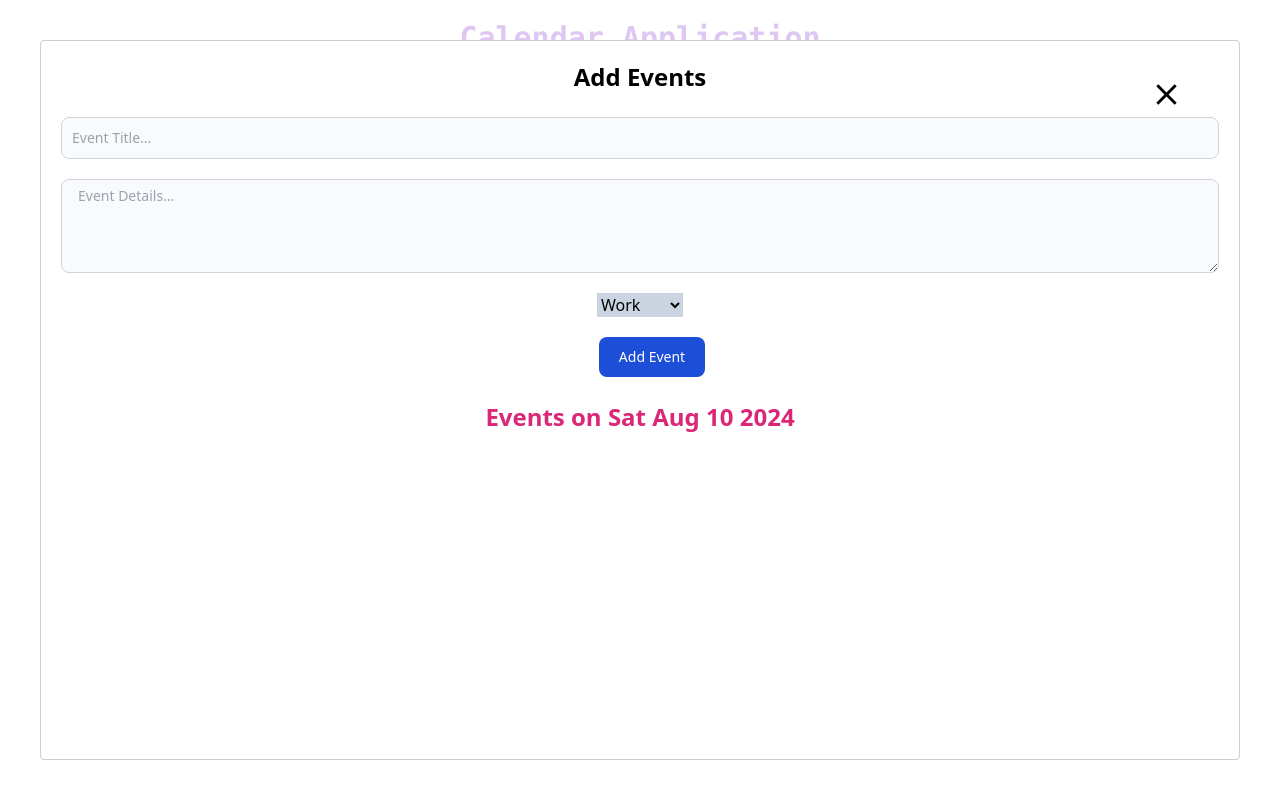
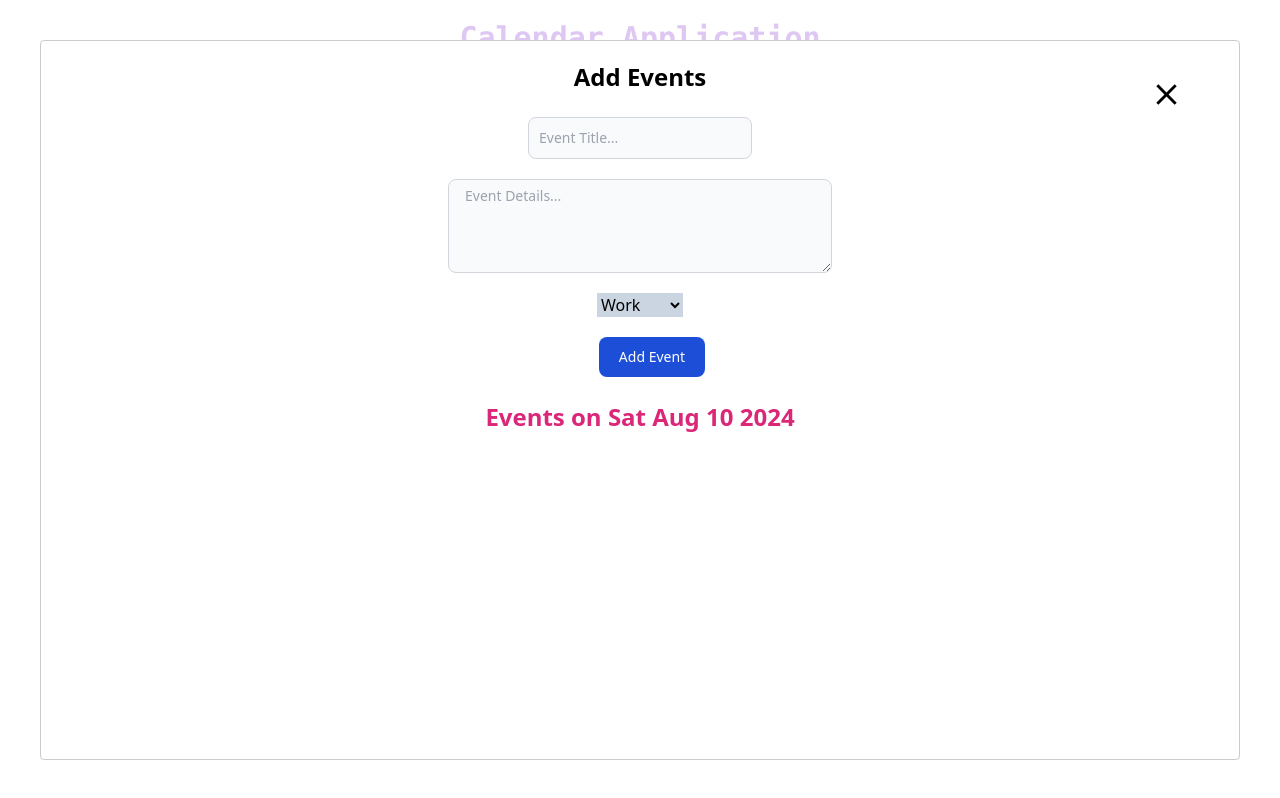
Before and after one commit to animesh156/Calendar-App, a React (Vite) app: page / in a window 1280 px wide. Both pictures are taken after a click on the button "10". Built offline with nearby package versions, Linux system fonts and the light colour scheme.

Commit message:
updated event form

```diff
--- a/src/components/EventForm.jsx
+++ b/src/components/EventForm.jsx
@@ -34,21 +34,21 @@ const EventForm = ({ selectedDate, onSubmit, closeModal }) => {
 
 <form className="flex flex-col justify-center" onSubmit={handleSubmit}>
 
-<div className="mb-5">
+<div className="mb-5 m-auto">
 
   <input
     type="text"
    value={title}
    onChange={(e) => setTitle(e.target.value)}
-    className="bg-gray-50 border border-gray-300 text-gray-900 text-sm rounded-lg focus:ring-blue-500 focus:border-blue-500 block w-full p-2.5 dark:bg-gray-700 dark:border-gray-600 dark:placeholder-gray-400 dark:text-white dark:focus:ring-blue-500 dark:focus:border-blue-500"
+    className="bg-gray-50 border border-gray-300 text-gray-900 text-sm rounded-lg focus:ring-blue-500 focus:border-blue-500 block w-auto p-2.5 dark:bg-gray-700 dark:border-gray-600 dark:placeholder-gray-400 dark:text-white dark:focus:ring-blue-500 dark:focus:border-blue-500"
     placeholder="Event Title..."
     required=""
   />
 </div>
 
-<div className="mb-5">
+<div className="mb-5 m-auto">
 
-<textarea id="description" value={description}  onChange={(e) => setDescription(e.target.value)}  rows="4" cols="50" className="block px-4 py-1.5 w-full text-sm text-gray-900 bg-gray-50 rounded-lg border border-gray-300 focus:ring-blue-500 focus:border-blue-500 dark:bg-gray-700 dark:border-gray-600 dark:placeholder-gray-400 dark:text-white dark:focus:ring-blue-500 dark:focus:border-blue-500" placeholder="Event Details..."></textarea>
+<textarea id="description" value={description}  onChange={(e) => setDescription(e.target.value)}  rows="4" cols="25" className="block px-4 py-1.5 lg:w-96 w-auto text-sm text-gray-900 bg-gray-50 rounded-lg border border-gray-300 focus:ring-blue-500 focus:border-blue-500 dark:bg-gray-700 dark:border-gray-600 dark:placeholder-gray-400 dark:text-white dark:focus:ring-blue-500 dark:focus:border-blue-500" placeholder="Event Details..."></textarea>
 
 </div>
 
```
